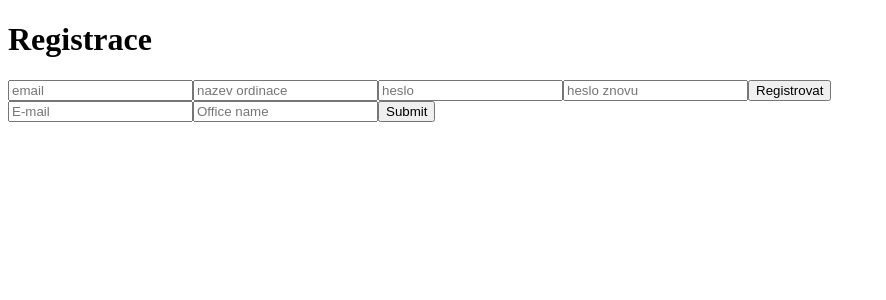
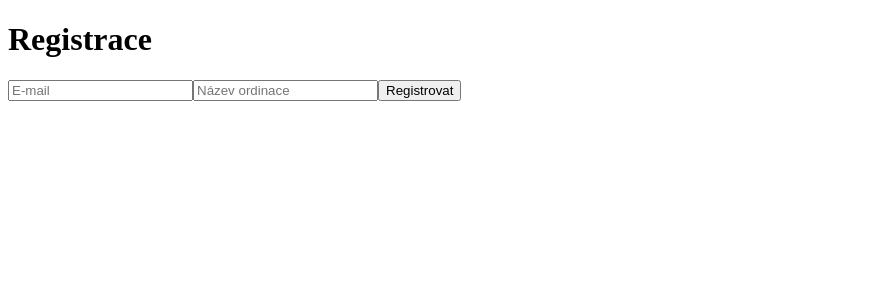
Before and after one commit to messa/covid-praktik, a Next.js app: page /registration in a window 1280 px wide. Shown: the top 300 px of the page, without its empty margins (0-886 px from the left). Built offline with nearby package versions, Linux system fonts and the light colour scheme.

Commit message:
WIP RegistrationForm

```diff
--- a/components/RegistrationForm.js
+++ b/components/RegistrationForm.js
@@ -20,12 +20,15 @@ function RegistrationForm() {
       <input
         type='text'
         name='officeName'
-        placeholder='Office name'
+        placeholder='Název ordinace'
         value={officeName}
         onChange={e => setOfficeName(e.target.value)}
         />
 
-      <input type='submit' />
+      <input
+        type='submit'
+        value='Registrovat'
+        />
 
     </form>
   )
--- a/pages/registration.js
+++ b/pages/registration.js
@@ -6,15 +6,6 @@ function RegistrationPage() {
         <div>
             <h1>Registrace</h1>
 
-            <form action={'/dashboard'}>
-                <input type="text" placeholder={'email'}/>
-                <input type="text" placeholder={'nazev ordinace'}/>
-                <input type="text" placeholder={'heslo'}/>
-                <input type="text" placeholder={'heslo znovu'}/>
-
-                <button type={'submit'}>Registrovat</button>
-            </form>
-
             <RegistrationForm/>
         </div>
     );
```
